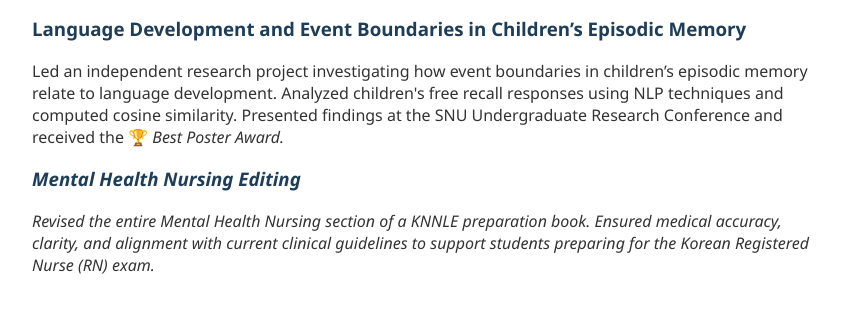
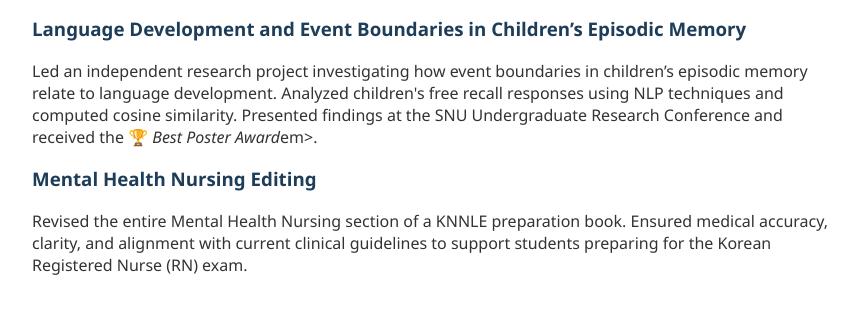
Before and after one commit to its-chaeyounglee/its-chaeyounglee.github.io, a plain HTML site: page index.html in a window 1280 px wide. Shown: the part 2347-2675 px from the top of the page, without its empty margins (208-1066 px from the left). Drawn offline with Linux system fonts and the light colour scheme.

Commit message:
Fix font error in index.html

```diff
--- a/index.html
+++ b/index.html
@@ -80,7 +80,7 @@
     <p>Contributed to a project PNI in cholangiocarcinoma (CCA) using MRI data. Preprocessed raw MRI images and helped design pipeline illustrations for the manuscript, under the supervision of the AI Medical Imaging Lab and Samsung Medical Center. <em>(In preparation)</em></p>
 
     <h3>Language Development and Event Boundaries in Children’s Episodic Memory</h3>
-    <p>Led an independent research project investigating how event boundaries in children’s episodic memory relate to language development. Analyzed children's free recall responses using NLP techniques and computed cosine similarity. Presented findings at the SNU Undergraduate Research Conference and received the 🏆 <em>Best Poster Award<em>.</p>
+    <p>Led an independent research project investigating how event boundaries in children’s episodic memory relate to language development. Analyzed children's free recall responses using NLP techniques and computed cosine similarity. Presented findings at the SNU Undergraduate Research Conference and received the 🏆 <em>Best Poster Award</em>em>.</p>
 
     <h3>Mental Health Nursing Editing</h3>
     <p>Revised the entire Mental Health Nursing section of a KNNLE preparation book. Ensured medical accuracy, clarity, and alignment with current clinical guidelines to support students preparing for the Korean Registered Nurse (RN) exam.</p>
```
